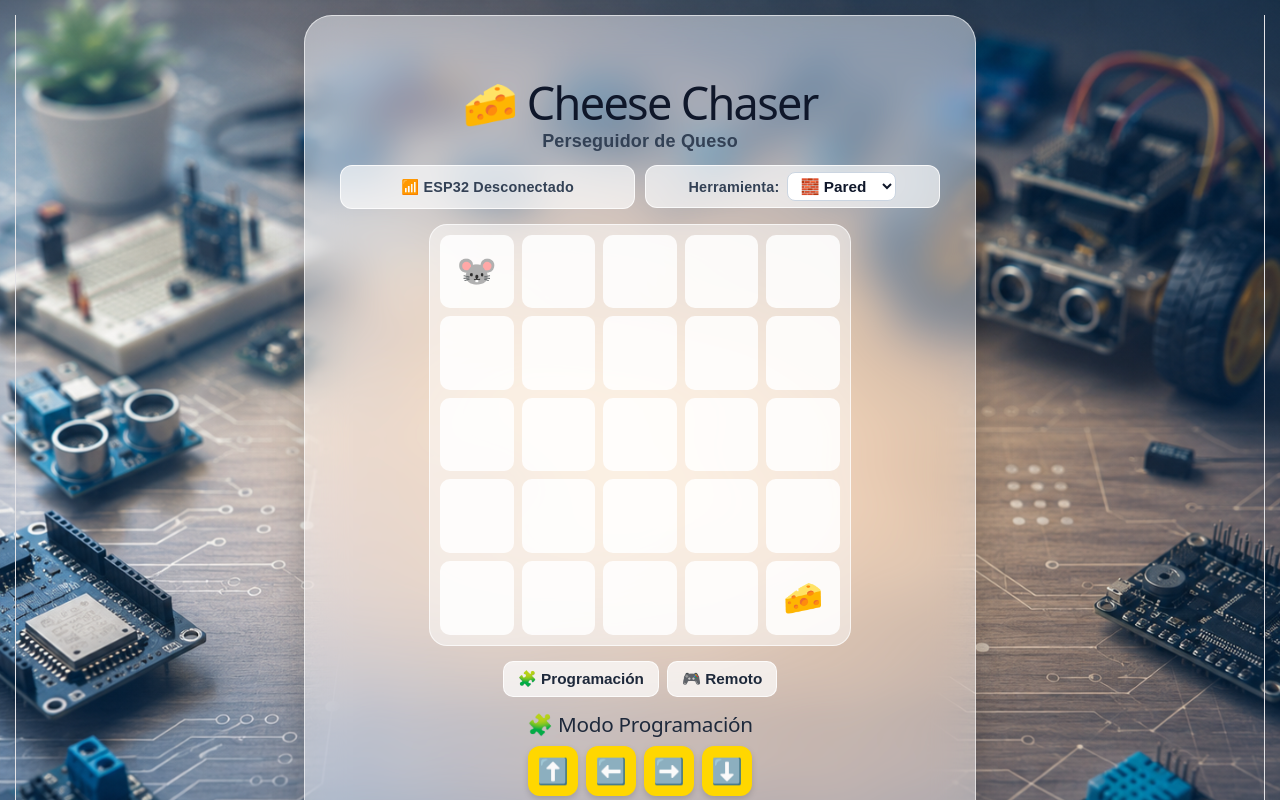
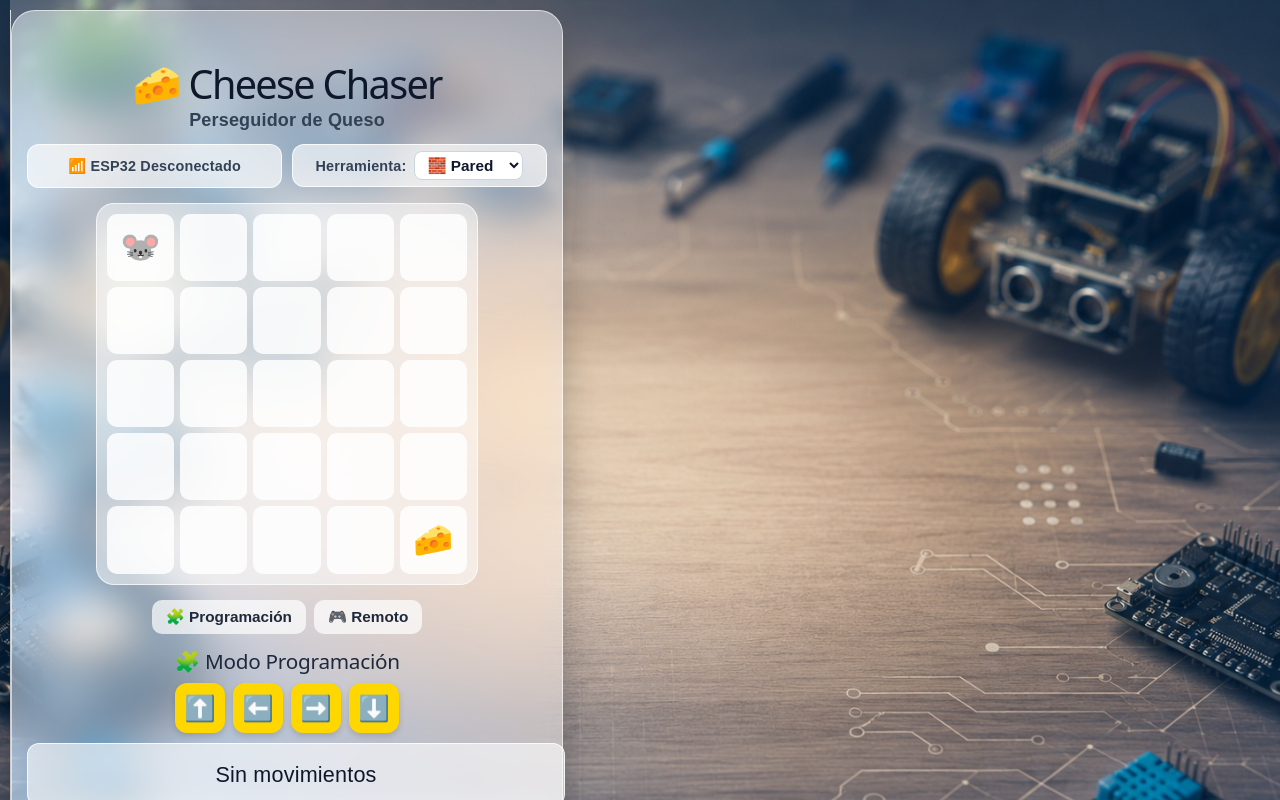
Before and after one commit to jpmax-c/mousebot-ui, a React (Vite) app: page / in a window 1280 px wide. Shown: the top 800 px of the page. Built offline with nearby package versions, Linux system fonts and the light colour scheme.

Commit message:
Update App.css

```diff
--- a/src/App.css
+++ b/src/App.css
@@ -1,25 +1,27 @@
-/* 1. RESET Y ESTRUCTURA BASE PARA CENTRADO ABSOLUTO */
 html, body, #root {
   width: 100%;
+  height: 100%;
   min-height: 100vh;
   margin: 0;
   padding: 0;
-  display: flex !important;
-  justify-content: center !important;
-  align-items: center !important;
 }
 
 body {
   background: url("./assets/fondo.jpg") no-repeat center center fixed;
   background-size: cover;
   font-family: Arial, sans-serif;
-  padding: 15px;
+  min-height: 100vh;
+  /* Centrado perfecto en ambos ejes */
+  display: flex !important;
+  justify-content: center !important;
+  align-items: center !important;
+  padding: 10px;
 }
 
-/* 2. TARJETA PRINCIPAL GLASSMORPHISM */
+/* Tarjeta Principal Glassmorphism */
 .app {
   width: 100%;
-  max-width: 520px; /* Ancho por defecto para celulares */
+  max-width: 520px; /* Ancho optimizado */
   padding: 20px 15px;
   text-align: center;
   color: #1e293b;
@@ -28,16 +30,12 @@
   backdrop-filter: blur(20px) saturate(180%);
   -webkit-backdrop-filter: blur(20px) saturate(180%);
 
-  border-radius: 28px;
+  border-radius: 24px;
   border: 1px solid rgba(255, 255, 255, 0.6);
   box-shadow: 0 15px 35px rgba(0, 0, 0, 0.25);
-
-  /* Forzamos el centrado horizontal si falla el flex del padre */
-  margin: auto !important;
-  transition: all 0.3s ease;
 }
 
-/* Títulos */
+/* Corrección para que el título no se encima */
 .header-title h1 {
   font-size: 2.2rem;
   line-height: 1.1;
@@ -61,7 +59,7 @@
   margin-bottom: 10px;
 }
 
-/* Barra superior compacta */
+/* Barra superior horizontal y compacta */
 .top-controls {
   display: flex;
   justify-content: space-between;
@@ -83,7 +81,7 @@
   min-width: 140px;
 }
 
-/* Desplegable de Herramientas */
+/* Estilo para el Desplegable de Herramientas */
 .edit-tools-dropdown {
   background: rgba(255, 255, 255, 0.65);
   padding: 6px 12px;
@@ -115,7 +113,7 @@
   outline: none;
 }
 
-/* Matriz */
+/* Matriz Adaptable */
 .main-layout {
   display: flex;
   justify-content: center;
@@ -131,18 +129,18 @@
   border-radius: 18px;
   border: 1px solid rgba(255, 255, 255, 0.7);
   width: 100%;
-  max-width: 360px;
+  max-width: 360px; /* Evita que crezca demasiado en pantallas grandes */
 }
 
 .cell {
-  aspect-ratio: 1 / 1;
+  aspect-ratio: 1 / 1; /* Cuadrados perfectos siempre */
   width: 100%;
   background: rgba(255, 255, 255, 0.85);
   border-radius: 10px;
   display: flex;
   justify-content: center;
   align-items: center;
-  font-size: clamp(1.4rem, 5vw, 1.8rem);
+  font-size: clamp(1.4rem, 5vw, 1.8rem); /* Iconos escalables según el celular */
   cursor: pointer;
   transition: all 0.2s ease;
   user-select: none;
@@ -174,11 +172,6 @@
   background: rgba(255, 255, 255, 0.7);
   color: #1e293b;
   transition: 0.2s;
-  border: 1px solid rgba(255, 255, 255, 0.8);
-}
-
-.mode-selector button:hover {
-  background: #ffffff;
 }
 
 .buttons {
@@ -199,12 +192,6 @@
   background: #ffd700;
   transition: 0.2s;
   box-shadow: 0 3px 6px rgba(0, 0, 0, 0.15);
-}
-
-.buttons button:hover,
-.remote-pad button:hover {
-  transform: scale(1.06);
-  background: #ffea00;
 }
 
 .route-box {
@@ -299,20 +286,3 @@
   cursor: pointer;
   margin-top: 10px;
 }
-
-/* 3. ADAPTACIÓN PARA PC / LAPTOS (PANTALLAS > 768px) */
-@media (min-width: 768px) {
-  .app {
-    max-width: 600px; /* Ensancha la tarjeta en la compu */
-    padding: 30px 35px;
-  }
-
-  .header-title h1 {
-    font-size: 2.5rem;
-  }
-
-  .maze-grid {
-    max-width: 400px;
-    gap: 8px;
-  }
-}
```
